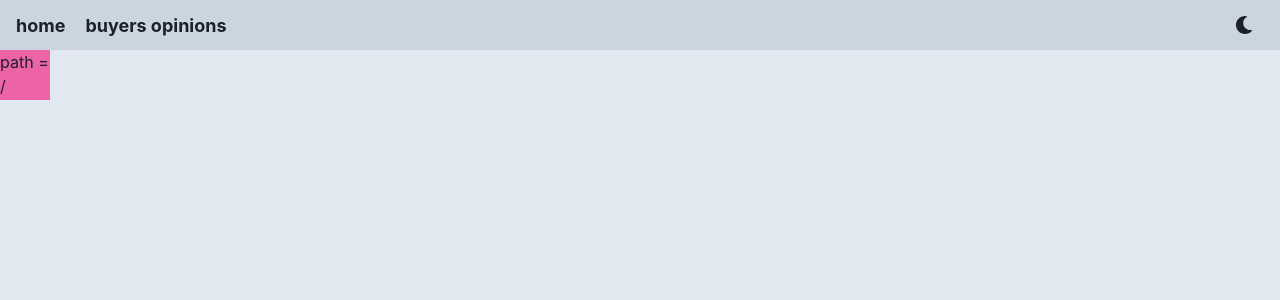
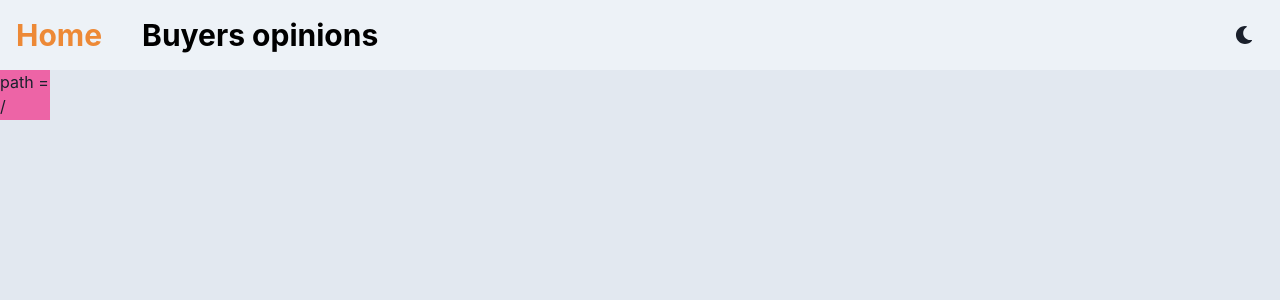
Before and after one commit to Harry29-exe/seller-panel, a React (Create React App) app: page / in a window 1280 px wide. Shown: the top 300 px of the page. Built offline with nearby package versions, Linux system fonts and the light colour scheme.

Commit message:
added active menu bar links

```diff
--- a/src/App.tsx
+++ b/src/App.tsx
@@ -13,8 +13,8 @@ export const App = () => (
         <BrowserRouter>
 
             <Navbar routes={[
-                {name: "home", path: "/"},
-                {name: "buyers opinions", path: "/buyers-opinions"}
+                {name: "Home", path: "/"},
+                {name: "Buyers opinions", path: "/buyers-opinions"}
             ]
             }/>
 
--- a/src/atomics/NavbarLink.tsx
+++ b/src/atomics/NavbarLink.tsx
@@ -1,16 +1,28 @@
 import {Link} from "react-router-dom";
 import {Link as LinkBox} from "@chakra-ui/layout";
 import React from "react";
+import {Center, useColorModeValue} from "@chakra-ui/react";
 
 export interface NavbarLinkProps {
     name: string,
-    path: string
+    path: string,
+    isActive?: boolean
 }
 
 const  NavbarLink = (props: NavbarLinkProps) => {
+    let mode = useColorModeValue("l", "d")
+
     return (
-        <Link to={`${props.path}`}>
-            <LinkBox>{props.name}</LinkBox>
+        <Link to={`${props.path}`} style={{width: "100%"}}>
+            <Center py={4}>
+                <LinkBox color={props.isActive?
+                        mode === "d"?"primary.400": "primary.400":
+                        mode === "d"? "white": "black"
+                        }
+                >
+                    {props.name}
+                </LinkBox>
+            </Center>
         </Link>
     )
 }
--- a/src/chakra-config/Colors.ts
+++ b/src/chakra-config/Colors.ts
@@ -1,7 +1,14 @@
-const color = {
+export const colors = {
     primary: {
-
+        50: "#FFFAF0",
+        100: "#FEEBC8",
+        200: "#FBD38D",
+        300: "#F6AD55",
+        400: "#ED8936",
+        500: "#DD6B20",
+        600: "#C05621",
+        700: "#9C4221",
+        800: "#7B341E",
+        900: "#652B19"
     }
 }
-
-export default color;
--- a/src/chakra-config/theme.ts
+++ b/src/chakra-config/theme.ts
@@ -1,8 +1,10 @@
 import {extendTheme, useColorModeValue} from "@chakra-ui/react";
-import Colors from "./Colors";
+import {inspect} from "util";
+import {colors} from "./Colors"
 
-export default extendTheme({
-    Colors,
+export default extendTheme(
+    {
+    colors,
     styles: {
         global: (props: any) => ({
             "body": {
--- a/src/molecules/Navbar.tsx
+++ b/src/molecules/Navbar.tsx
@@ -1,7 +1,7 @@
 import React from 'react';
 import {
     Box,
-    Button,
+    Button, Center,
     Drawer,
     DrawerContent,
     DrawerOverlay,
@@ -13,26 +13,34 @@ import {
 } from "@chakra-ui/react";
 import {ColorModeSwitcher} from "../ColorModeSwitcher";
 import NavbarLink, {NavbarLinkProps} from "../atomics/NavbarLink";
+import {useLocation, useMatch, useResolvedPath} from "react-router-dom";
 
 export interface MenuProps {
     routes: NavbarLinkProps[]
 }
 
 const Navbar = (props: MenuProps) => {
-    let bgColor = useColorModeValue("gray.300", "gray.800");
-    let navbarType = useBreakpointValue(["phone", "normal"])
+    let bgColor = useColorModeValue("gray.100", "gray.800");
+    let navbarType = useBreakpointValue(["phone", "normal"]);
+    const {pathname} = useLocation();
 
     return (
-        <HStack w="100vw" h={["50px", "70px", null, "50px"]} px={4} py={2}
+        <HStack w="100vw" h="70px" px={4} py={2}
                 bg={bgColor}
-                fontSize={"lg"} fontWeight={"bold"}>
+                // textShadow={"1px 1px #ffffff88"}
+                fontSize={"3xl"} fontWeight={"bold"}>
             {navbarType === "phone"?
-                <MobileNavbar routes={props.routes}/>
+                <>
+                    <MobileNavbar routes={props.routes}/>
+                    <Box flexGrow={4}/>
+                </>
                 :
-                <HStack flexGrow={4} spacing={5}>
+                <HStack flexGrow={4} spacing={[10, null, 10]}>
                     {
                         props.routes.map(route =>
-                            <NavbarLink name={route.name} path={route.path}/>
+                            <Center>
+                                <NavbarLink name={route.name} path={route.path} isActive={route.path === pathname}/>
+                            </Center>
                         )
                     }
                 </HStack>
@@ -47,6 +55,7 @@ const Navbar = (props: MenuProps) => {
 
 const MobileNavbar = (props: MenuProps) => {
     const { isOpen, onOpen, onClose } = useDisclosure();
+    const {pathname} = useLocation();
 
     return (
         <>
@@ -55,10 +64,11 @@ const MobileNavbar = (props: MenuProps) => {
                     placement="right" size="full">
                 <DrawerOverlay/>
                 <DrawerContent>
-                    <VStack onClick={onClose}>
+                    <VStack onClick={onClose} fontSize="4xl" fontWeight="bold" spacing={0} py={5}>
                         {
                             props.routes.map(
-                                route => <NavbarLink name={route.name} path={route.path}/>
+                                route => <NavbarLink name={route.name} path={route.path}
+                                                     isActive={pathname === route.path}/>
                             )
                         }
                     </VStack>
```
